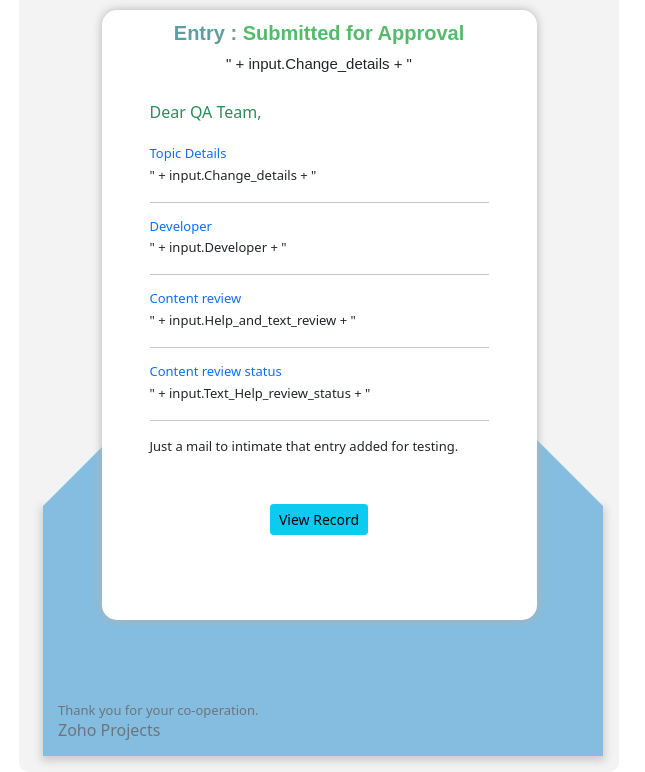
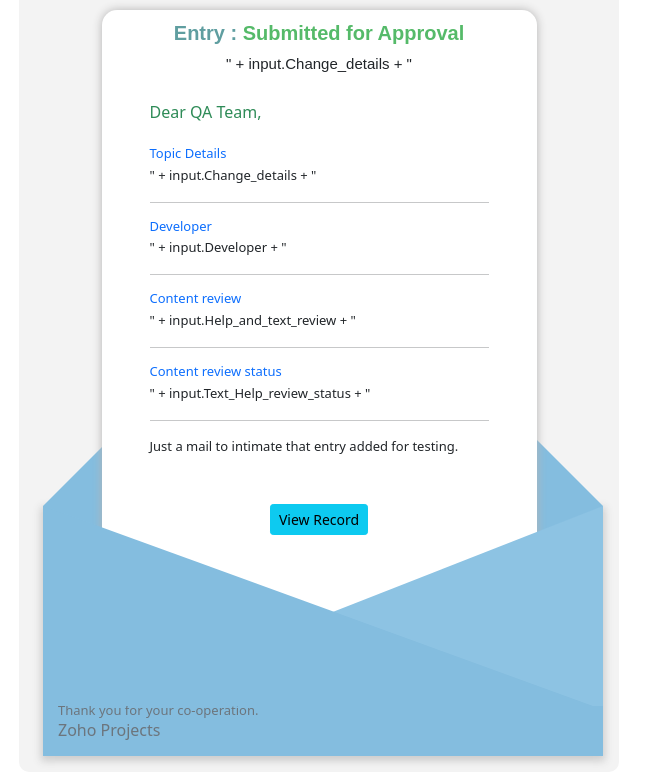
Before and after one commit to sivamuthuG/NewEntryAproval, a plain HTML site: page index.html in a window 1280 px wide. Shown: the part 121-893 px from the top of the page, without its empty margins (321-966 px from the left). Drawn offline with nearby package versions, Linux system fonts and the light colour scheme.

Commit message:
Update index.html

```diff
--- a/index.html
+++ b/index.html
@@ -24,10 +24,6 @@
             background-color: #f3f3f3;
         }
 
-        .sub-content {
-            /* box-shadow: 0px 0px 4px #b4b3b3; */
-        }
-
         .sub-card {
             width: 435px;
             height: 610px;
@@ -46,7 +42,7 @@
             box-shadow: 0px 3px 8px 2px #ccc;
         }
 
-        .envelope:before {
+        .envelope2 {
             width: 0px;
             height: 0px;
             position: absolute;
@@ -54,10 +50,10 @@
             right: 0px;
             border-left: 510px solid transparent;
             border-bottom: 200px solid #8dc3e3;
-            z-index: 1;
+            z-index: 2;
         }
 
-        .envelope:after {
+        .envelope1 {
             width: 0px;
             height: 0px;
             position: absolute;
@@ -65,7 +61,7 @@
             left: 0px;
             border-right: 550px solid transparent;
             border-bottom: 200px solid #84bddf;
-            z-index: 1;
+            z-index: 2;
         }
 
         .back {
@@ -157,6 +153,8 @@
                                 </div>
                             </div>
                             <div class="envelope mb-3 ">
+                                <div class="envelope2 "></div>
+                                <div class="envelope1 "></div>
                                 <div class="back "></div>
                                 <div class=" back1 "></div>
                                 <div class="envelope-overlay " style=" z-index: 1; position: absolute; margin-top: 195px; margin-left: 15px; ">
```
Lines whose indentation alone changed are shown as unchanged.
